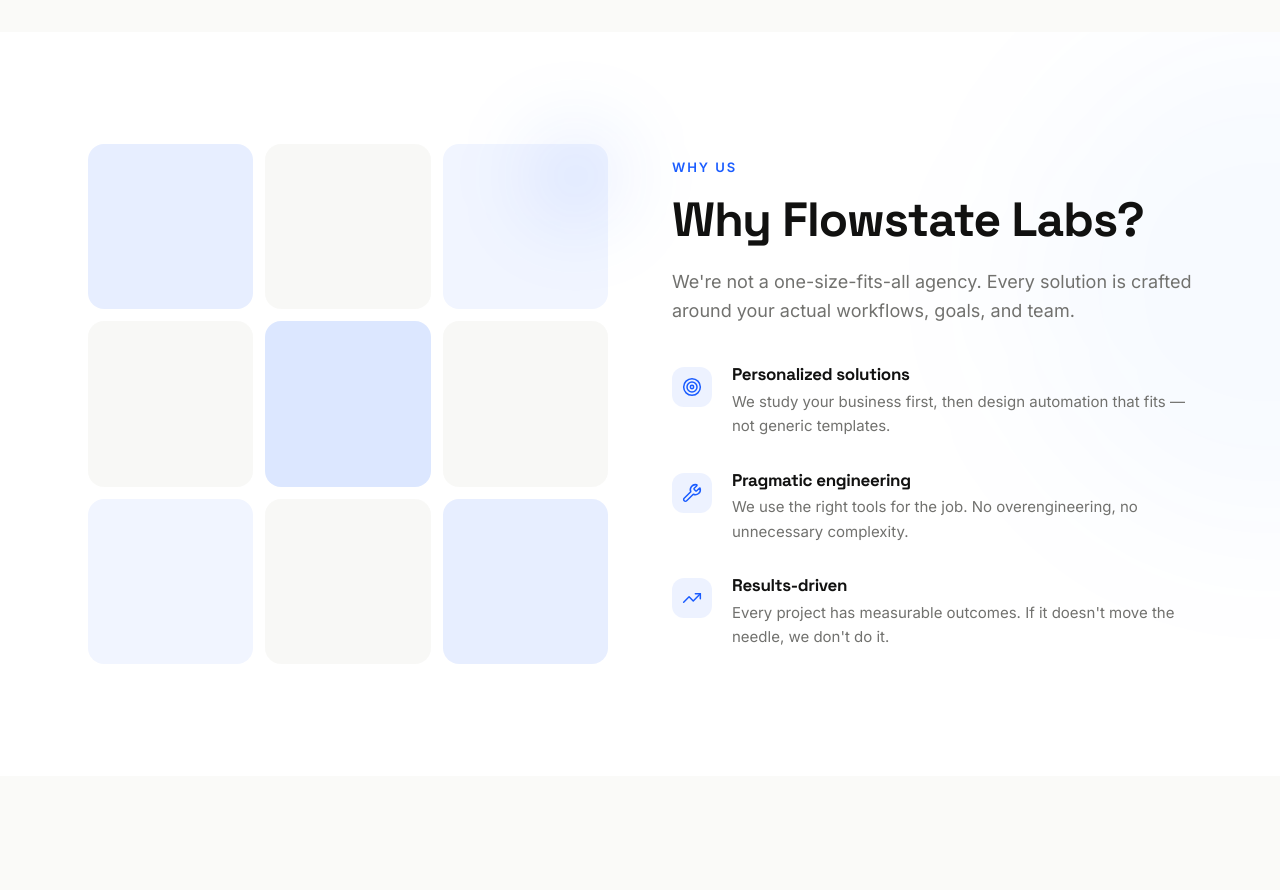
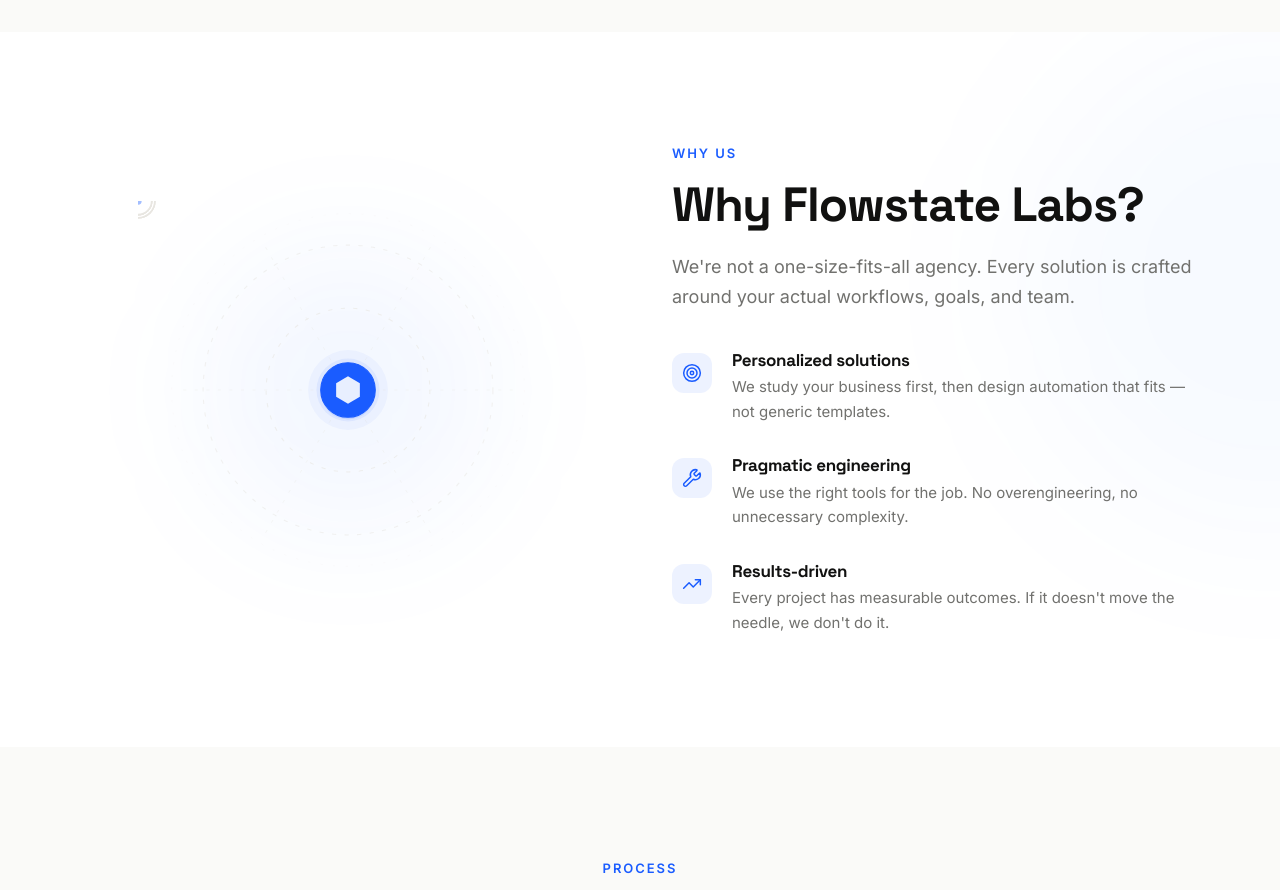
Before and after one commit to adapturedev/adapture-website, a Next.js app: page /en in a window 1280 px wide. Shown: the part 1580-2470 px from the top of the page. Built offline with nearby package versions, Linux system fonts and the light colour scheme.

Commit message:
feat: replace AbstractGrid with NetworkViz component for enhanced visual representation

```diff
--- a/src/components/WhyUs.tsx
+++ b/src/components/WhyUs.tsx
@@ -26,24 +26,126 @@
   );
 }
 
-function AbstractGrid() {
-  const cells = [
-    "bg-primary/10", "bg-border/30", "bg-primary/[0.06]",
-    "bg-border/30", "bg-primary/15", "bg-border/30",
-    "bg-primary/[0.06]", "bg-border/30", "bg-primary/10",
-  ];
+function NetworkViz() {
+  const cx = 200, cy = 180;
+  const r1 = 78, r2 = 138;
+  const orbitPath = (r: number) =>
+    `M${cx + r},${cy} A${r},${r} 0 1,1 ${cx - r},${cy} A${r},${r} 0 1,1 ${cx + r},${cy}`;
+  const spokeAngles = [0, 60, 120, 180, 240, 300];
+
   return (
     <FadeIn animation="slide-left">
-      <div className="relative">
-        <div className="grid grid-cols-3 gap-3">
-          {cells.map((bg, i) => (
-            <div
-              key={i}
-              className={`aspect-square rounded-2xl ${bg} transition-colors duration-500`}
-            />
+      <div className="relative mx-auto w-full max-w-[420px]">
+        <svg viewBox="0 0 400 360" className="w-full" fill="none" aria-hidden="true">
+          <defs>
+            <path id="orbit-inner" d={orbitPath(r1)} />
+            <path id="orbit-outer" d={orbitPath(r2)} />
+          </defs>
+
+          {/* Radial spokes */}
+          {spokeAngles.map((deg) => {
+            const rad = (deg * Math.PI) / 180;
+            return (
+              <line
+                key={deg}
+                x1={cx} y1={cy}
+                x2={cx + Math.cos(rad) * (r2 + 20)}
+                y2={cy + Math.sin(rad) * (r2 + 20)}
+                stroke="#E8E6E1" strokeWidth={0.8}
+                strokeDasharray="3 8" opacity={0.4}
+              />
+            );
+          })}
+
+          {/* Orbit rings */}
+          <use href="#orbit-inner" stroke="#E8E6E1" strokeWidth={1} strokeDasharray="4 8" opacity={0.6} />
+          <use href="#orbit-outer" stroke="#E8E6E1" strokeWidth={1} strokeDasharray="4 8" opacity={0.5} />
+          <circle cx={cx} cy={cy} r={r2 + 30} stroke="#E8E6E1" strokeWidth={0.5} strokeDasharray="2 10" opacity={0.3} />
+
+          {/* Fast data pulses — inner orbit */}
+          {[0, -3].map((begin, i) => (
+            <circle key={`ip-${i}`} r={2.5} fill="#1A5CFF" opacity={0.65}>
+              <animateMotion dur="6s" repeatCount="indefinite" begin={`${begin}s`}>
+                <mpath href="#orbit-inner" />
+              </animateMotion>
+            </circle>
           ))}
-        </div>
-        <div className="absolute -right-4 -top-4 h-24 w-24 rounded-full bg-primary/10 blur-2xl" />
+
+          {/* Fast data pulses — outer orbit (reverse) */}
+          {[0, -4, -8].map((begin, i) => (
+            <circle key={`op-${i}`} r={2} fill="#1A5CFF" opacity={0.5}>
+              <animateMotion dur="10s" repeatCount="indefinite" begin={`${begin}s`} keyPoints="1;0" keyTimes="0;1" calcMode="linear">
+                <mpath href="#orbit-outer" />
+              </animateMotion>
+            </circle>
+          ))}
+
+          {/* Inner orbit nodes — 3 nodes, clockwise, 30s */}
+          {[0, 1, 2].map((i) => (
+            <g key={`n1-${i}`}>
+              <animateMotion dur="30s" repeatCount="indefinite" begin={`${(-30 / 3) * i}s`}>
+                <mpath href="#orbit-inner" />
+              </animateMotion>
+              <circle r={16} fill="white" stroke="#E8E6E1" strokeWidth={1.5} />
+              {i === 0 && (
+                <circle r={11} fill="none" stroke="#1A5CFF" strokeWidth={1.5} opacity={0.25} strokeDasharray="69.1" strokeDashoffset={69.1} strokeLinecap="round">
+                  <animate attributeName="stroke-dashoffset" values="69.1;0;69.1" dur="4s" repeatCount="indefinite" />
+                </circle>
+              )}
+              <circle r={4} fill="#1A5CFF" opacity={0.5}>
+                <animate attributeName="opacity" values="0.3;0.8;0.3" dur={`${2 + i * 0.4}s`} repeatCount="indefinite" />
+              </circle>
+            </g>
+          ))}
+
+          {/* Outer orbit nodes — 4 nodes, counter-clockwise, 45s */}
+          {[0, 1, 2, 3].map((i) => (
+            <g key={`n2-${i}`}>
+              <animateMotion dur="45s" repeatCount="indefinite" begin={`${(-45 / 4) * i}s`} keyPoints="1;0" keyTimes="0;1" calcMode="linear">
+                <mpath href="#orbit-outer" />
+              </animateMotion>
+              <circle r={13} fill="white" stroke="#E8E6E1" strokeWidth={1.5} />
+              {i === 2 && (
+                <circle r={9} fill="none" stroke="#1A5CFF" strokeWidth={1.2} opacity={0.2} strokeDasharray="56.5" strokeDashoffset={56.5} strokeLinecap="round">
+                  <animate attributeName="stroke-dashoffset" values="56.5;0;56.5" dur="5s" repeatCount="indefinite" />
+                </circle>
+              )}
+              <circle r={3.5} fill="#1A5CFF" opacity={0.4}>
+                <animate attributeName="opacity" values="0.2;0.7;0.2" dur={`${2.5 + i * 0.3}s`} repeatCount="indefinite" />
+              </circle>
+            </g>
+          ))}
+
+          {/* Radar ping from hub */}
+          <circle cx={cx} cy={cy} r={26} fill="none" stroke="#1A5CFF" strokeWidth={1}>
+            <animate attributeName="r" values="26;80" dur="4s" repeatCount="indefinite" />
+            <animate attributeName="opacity" values="0.15;0" dur="4s" repeatCount="indefinite" />
+            <animate attributeName="stroke-width" values="1;0.3" dur="4s" repeatCount="indefinite" />
+          </circle>
+
+          {/* Hub breathing glow */}
+          <circle cx={cx} cy={cy} r={38} fill="#1A5CFF" opacity={0.04}>
+            <animate attributeName="r" values="38;50;38" dur="4s" repeatCount="indefinite" />
+            <animate attributeName="opacity" values="0.04;0.01;0.04" dur="4s" repeatCount="indefinite" />
+          </circle>
+          <circle cx={cx} cy={cy} r={30} fill="#1A5CFF" opacity={0.07}>
+            <animate attributeName="r" values="30;36;30" dur="4s" repeatCount="indefinite" />
+            <animate attributeName="opacity" values="0.07;0.03;0.07" dur="4s" repeatCount="indefinite" />
+          </circle>
+
+          {/* Hub circle */}
+          <circle cx={cx} cy={cy + 2} r={26} fill="#1A5CFF" opacity={0.12} />
+          <circle cx={cx} cy={cy} r={26} fill="#1A5CFF" />
+
+          {/* Hexagon mark inside hub */}
+          <polygon
+            points={`${cx},${cy - 13} ${cx + 11.3},${cy - 6.5} ${cx + 11.3},${cy + 6.5} ${cx},${cy + 13} ${cx - 11.3},${cy + 6.5} ${cx - 11.3},${cy - 6.5}`}
+            fill="white" opacity={0.9}
+          />
+        </svg>
+
+        {/* Ambient glow behind viz */}
+        <div className="pointer-events-none absolute left-1/2 top-1/2 -z-10 h-72 w-72 -translate-x-1/2 -translate-y-1/2 rounded-full bg-primary/[0.05] blur-[60px]" />
       </div>
     </FadeIn>
   );
@@ -64,8 +166,8 @@
       <div className="pointer-events-none absolute -right-60 top-0 h-[500px] w-[500px] rounded-full bg-primary/[0.03] blur-[80px]" />
 
       <div className="mx-auto grid max-w-6xl items-center gap-16 px-6 lg:grid-cols-2">
-        {/* Visual side — abstract grid */}
-        <AbstractGrid />
+        {/* Visual side — orbital network */}
+        <NetworkViz />
 
         {/* Content side */}
         <div>
```
